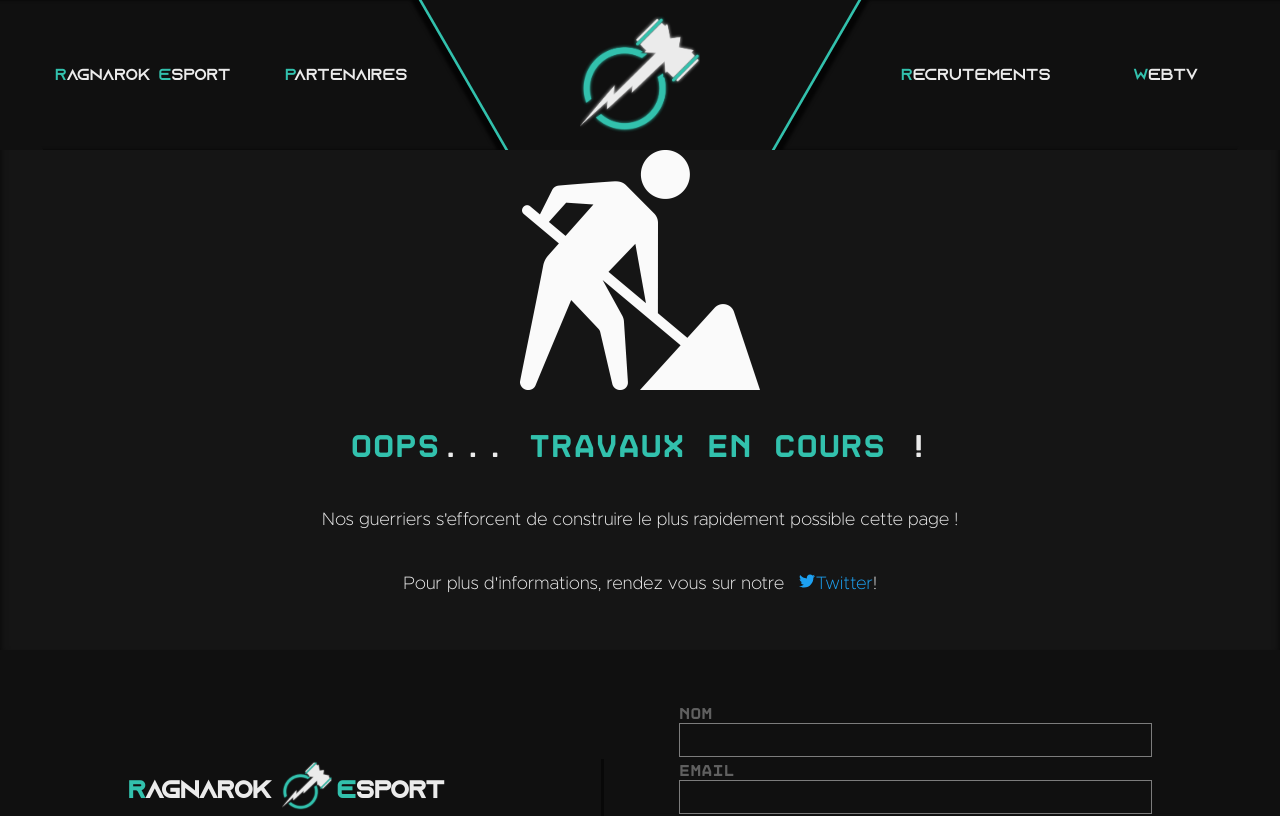
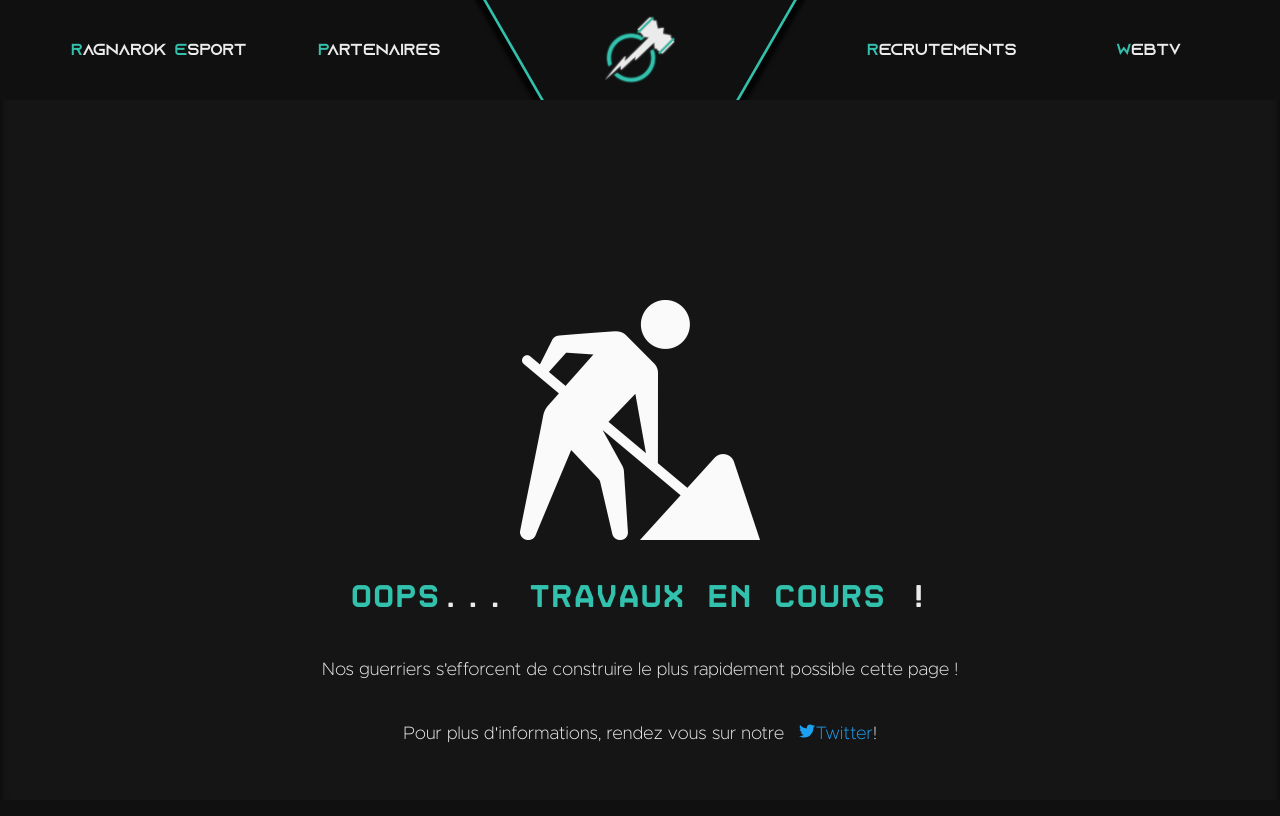
Before and after one commit to Skorchy/Ragnarok-Esport, a Vue app: page /wip in a window 1280 px wide. Shown: the top 816 px of the page. Built offline with nearby package versions, Linux system fonts and the light colour scheme; a web font is replaced by a local one; what vue-plugin-load-script would draw is missing.

Commit message:
webtv finish fix v2

```diff
--- a/src/components/Caroussel.vue
+++ b/src/components/Caroussel.vue
@@ -42,7 +42,7 @@ export default {
   align-items: center;
   padding-top: 350px;
   @media (max-width: 415px) {
-    padding-top: 100px;
+    padding-top: 200px;
   }
 }
 .title {
--- a/src/components/HeaderDesktop.vue
+++ b/src/components/HeaderDesktop.vue
@@ -42,7 +42,7 @@ export default {};
   position: fixed;
   z-index: 20;
   background-color: #101010;
-  height: 150px;
+  height: 100px;
   width: 100%;
   display: flex;
   align-items: center;
@@ -120,7 +120,7 @@ export default {};
 }
 
 .logo {
-  width: 350px;
+  width: 250px;
   display: flex;
   align-items: center;
   flex-grow: 1;
@@ -128,7 +128,7 @@ export default {};
 }
 .logo img {
   margin: auto;
-  width: 120px;
+  width: 70px;
 }
 .burger-menu {
   display: none;
--- a/src/components/HeaderMobile.vue
+++ b/src/components/HeaderMobile.vue
@@ -53,7 +53,7 @@ export default {
 <style scoped>
 .header-mobile {
   width: 100%;
-  height: 100px;
+  height: 60px;
   background: #101010;
   display: flex;
   align-items: center;
@@ -61,8 +61,8 @@ export default {
 }
 
 .logo {
-  width: 70px;
-  height: 70px;
+  width: 40px;
+  height: 40px;
   display: inline-block;
   margin: 0 30px;
 }
--- a/src/components/Sidebar.vue
+++ b/src/components/Sidebar.vue
@@ -28,8 +28,8 @@ export default {
   top: 0;
   right: 0;
   width: 100%;
-  height: calc(100vh - 150px);
-  margin-top: 100px;
+  height: calc(100vh - 110px);
+  margin-top: 60px;
   padding-top: 50px;
 }
 
--- a/src/views/WIP.vue
+++ b/src/views/WIP.vue
@@ -3,7 +3,8 @@
     <div class="wip-content">
       <img class="wip-img" src="../assets/wip.png" />
       <h1>
-        <em class="blue">Oops</em>... <em class="blue">Travaux en cours</em> !
+        <em class="blue">Oops</em>...
+        <em class="blue">Travaux en cours</em> !
       </h1>
       <p>
         Nos guerriers s'efforcent de construire le plus rapidement possible
@@ -22,12 +23,7 @@
             d="M24 4.557c-.883.392-1.832.656-2.828.775 1.017-.609 1.798-1.574 2.165-2.724-.951.564-2.005.974-3.127 1.195-.897-.957-2.178-1.555-3.594-1.555-3.179 0-5.515 2.966-4.797 6.045-4.091-.205-7.719-2.165-10.148-5.144-1.29 2.213-.669 5.108 1.523 6.574-.806-.026-1.566-.247-2.229-.616-.054 2.281 1.581 4.415 3.949 4.89-.693.188-1.452.232-2.224.084.626 1.956 2.444 3.379 4.6 3.419-2.07 1.623-4.678 2.348-7.29 2.04 2.179 1.397 4.768 2.212 7.548 2.212 9.142 0 14.307-7.721 13.995-14.646.962-.695 1.797-1.562 2.457-2.549z"
           />
         </svg>
-        <a
-          class="twitter-link"
-          href="https://twitter.com/esport_ragnarok"
-          target="_blank"
-          >Twitter</a
-        >!
+        <a class="twitter-link" href="https://twitter.com/esport_ragnarok" target="_blank">Twitter</a>!
       </p>
     </div>
   </div>
@@ -37,14 +33,18 @@
 export default {};
 </script>
 
-<style scoped>
+<style lang="scss" scoped>
 .work-in-progress {
-  padding-top: 150px;
+  padding-top: 300px;
   background: #151515;
   height: calc(100vh - 300px);
   -webkit-box-shadow: inset 0px 5px 7px 0px rgba(0, 0, 0, 0.75);
   -moz-box-shadow: inset 0px 5px 7px 0px rgba(0, 0, 0, 0.75);
   box-shadow: inset 0px 5px 7px 0px rgba(0, 0, 0, 0.75);
+  @media (max-width: 1024px) {
+    padding-top: 100px;
+    height: calc(100vh - 60px);
+  }
 }
 .wip-img {
   margin-bottom: 15px;
--- a/src/views/WebTv.vue
+++ b/src/views/WebTv.vue
@@ -3,7 +3,7 @@
     <div class="tv">
       <iframe
         class="twitch-player"
-        src="https://player.twitch.tv/?channel=monstercat&parent=https://rgk-uat.netlify.app"
+        src="https://player.twitch.tv/?channel=skorchyrgk&parent=rgk-uat.netlify.app"
         height="100%"
         width="100%"
         frameborder="0"
@@ -71,6 +71,9 @@ export default {
   }
   @media (max-width: 812px) {
     height: 350px;
+  }
+  @media (max-width: 1024px) {
+    height: 460px;
   }
 }
 .tv {
```
